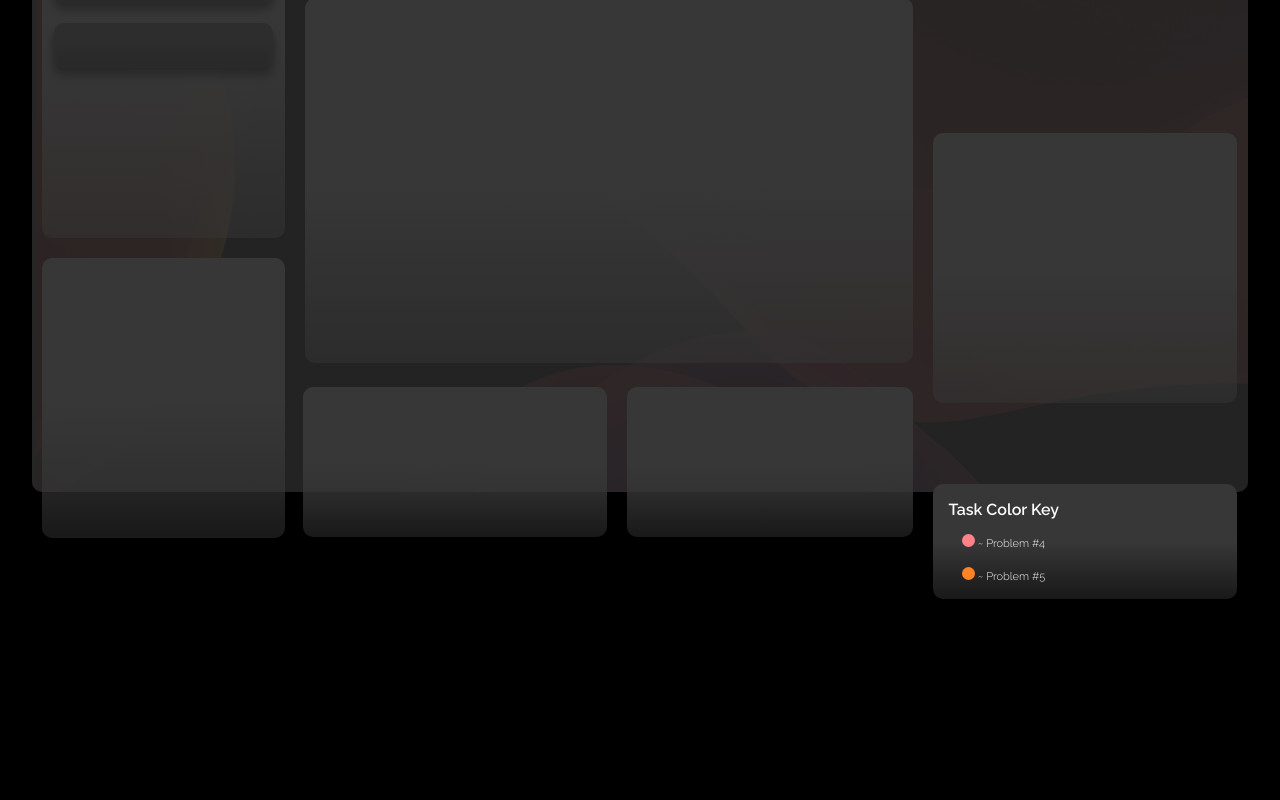
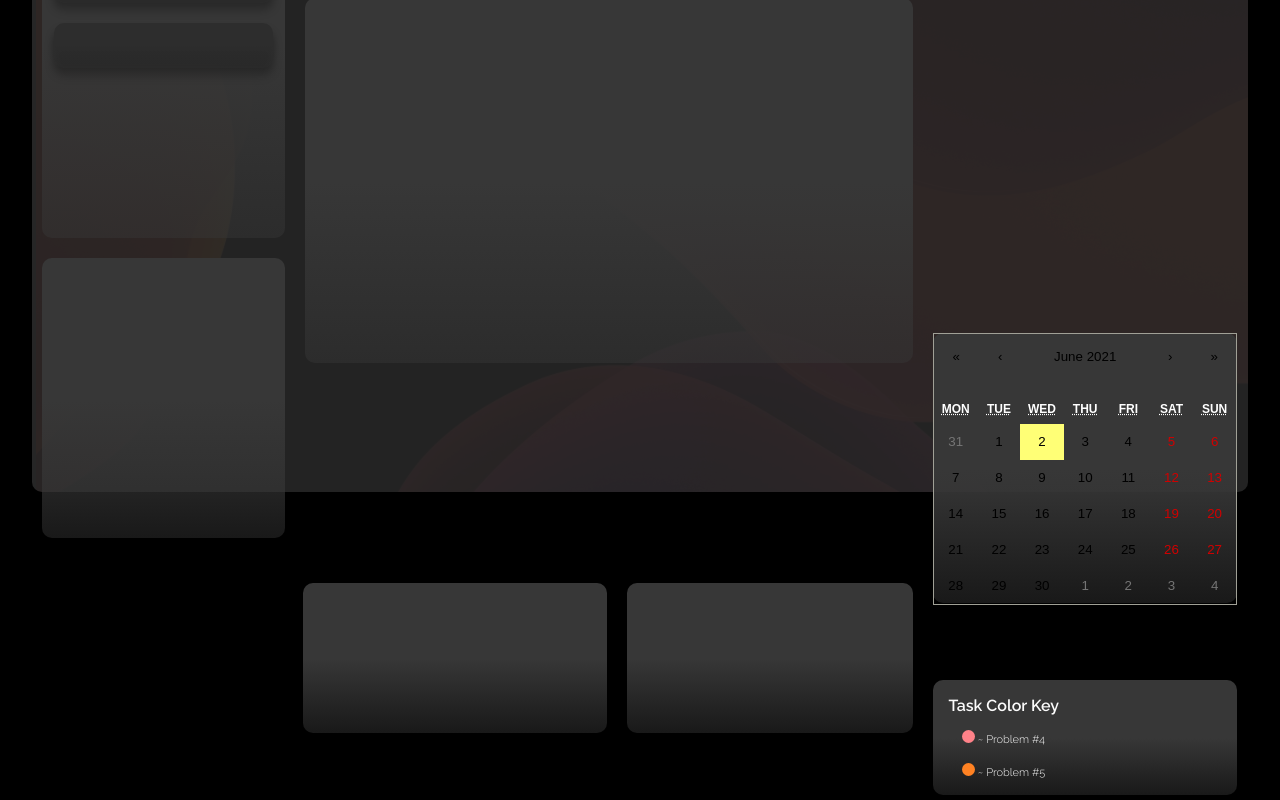
Before and after one commit to malarkey02/inypt-dash, a React (Create React App) app: page / in a window 1280 px wide. Shown: the part 440-1240 px from the top of the page. Built offline with nearby package versions, Linux system fonts and the light colour scheme.

Commit message:
added calendar

```diff
--- a/package.json
+++ b/package.json
@@ -7,6 +7,7 @@
     "@testing-library/react": "^11.2.7",
     "@testing-library/user-event": "^12.8.3",
     "react": "^17.0.2",
+    "react-calendar": "^3.4.0",
     "react-dom": "^17.0.2",
     "react-scripts": "4.0.3",
     "web-vitals": "^1.1.2"
--- a/src/components/Dashboard.jsx
+++ b/src/components/Dashboard.jsx
@@ -1,17 +1,18 @@
 import React from "react";
-import '../styles/dashboard.css';
-import Leaderboard from './leaderboard';
-import Progressbar from './progressbar';
-import Tasklist from './tasklist';
-import Academy from './academy';
-import Projects from './projects';
-import Calendar from './calendar';
-import Upload from './upload';
-import Meetings from './meetings';
-import Colorkey from './colorkey';
+import "../styles/dashboard.css";
+import Leaderboard from "./leaderboard";
+import Progressbar from "./progressbar";
+import Tasklist from "./tasklist";
+import Academy from "./academy";
+import Projects from "./projects";
+import _Calendar from "./calendar";
+import Upload from "./upload";
+import Meetings from "./meetings";
+import Colorkey from "./colorkey";
 
-function Dashboard(){
-    return (<div className="bg-canvas">
+function Dashboard() {
+  return (
+    <div className="bg-canvas">
       <h1 className="welcome-message"> Welcome, Ishi! </h1>
 
       <Leaderboard />
@@ -19,12 +20,10 @@ function Dashboard(){
       <Tasklist />
       <Academy />
       <Projects />
-    <Calendar />
-    <Upload/>
+      <_Calendar />
+      <Upload />
       <Meetings />
-    <Colorkey/>
-
-
+      <Colorkey />
     </div>
   );
 }
--- a/src/components/calendar.jsx
+++ b/src/components/calendar.jsx
@@ -1,10 +1,24 @@
 import React from "react";
-import '../styles/calendar.css';
+import Calendar from "react-calendar";
+import "react-calendar/dist/Calendar.css";
+import "../styles/calendar.css";
 
-function Calendar(){
-    return <div className="calendar">
+function _Calendar() {
+  function titleClassName({ dat, view }) {
+    if (view === "month") {
+      if (datesToAddClassTo.find((dDate) => isSameDay(dDate, date))) {
+        return " ";
+      }
+    }
+  }
 
+  return (
+    <div className="calendar-container">
+      <div>
+        <Calendar />
+      </div>
     </div>
+  );
 }
 
-export default Calendar;
+export default _Calendar;
--- a/src/styles/calendar.css
+++ b/src/styles/calendar.css
@@ -1,4 +1,4 @@
-.calendar{
+.calendar-container {
   position: relative;
   top: -220px;
   width: 25%;
@@ -6,8 +6,19 @@
   display: inline-block;
   margin: 10px;
 
+  /* padding: 2%; */
+
   /* Div Gradient */
 
-    background: linear-gradient(180deg, #373737 50.74%, rgba(55, 55, 55, 0) 140.6%);
+  background: linear-gradient(
+    180deg,
+    #373737 50.74%,
+    rgba(55, 55, 55, 0) 140.6%
+  );
   border-radius: 10px;
 }
+
+.react-calendar {
+  background-color: transparent;
+  color: white;
+}
```
Also changed, not shown: 1 other file (tests, documents, lock files or other folders). Lines whose indentation alone changed are shown as unchanged.
